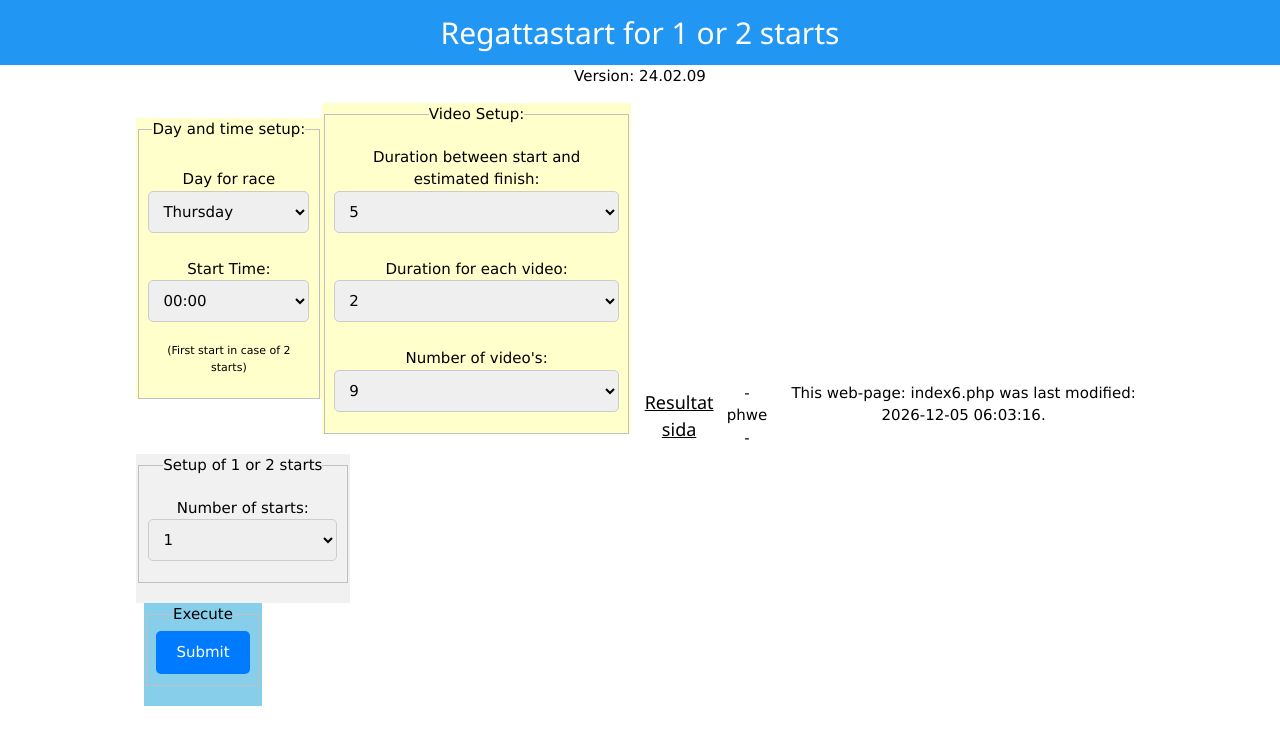
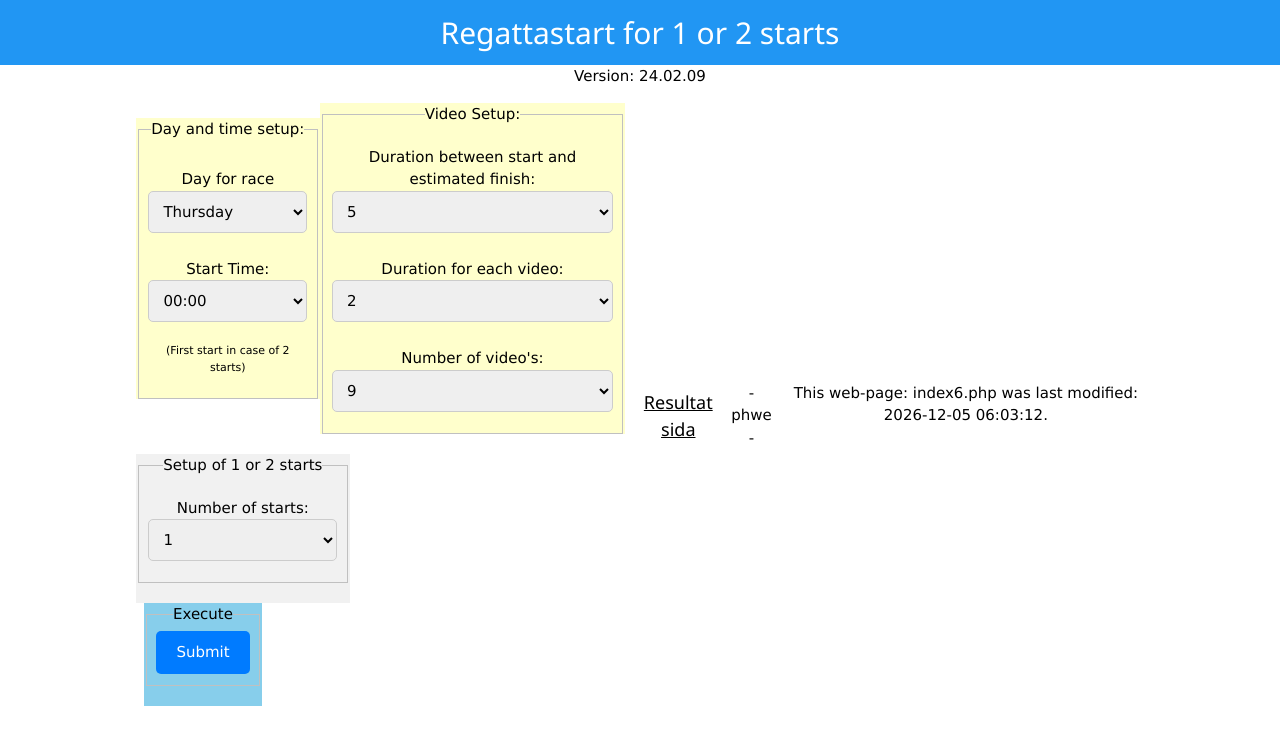
Before and after one commit to nrjphwe/Regattastart, a PHP site: page /index6.php in a window 1280 px wide. Shown: the top 745 px of the page. Run offline with PHP 8.4, Linux system fonts and the light colour scheme.

Commit message:
Update index6.php

```diff
--- a/index6.php
+++ b/index6.php
@@ -211,9 +211,11 @@ $num_starts = isset($_SESSION["form_data"]["num_starts"]) ? $_SESSION["form_data
 <!-- Here is our page's main content -->
 <main>
     <br>
-    <div class="form-container" style="text-align: center;">
-        <div style="text-align: center;">
-        <div id="result" ></div>
+    <div class="w3-row-padding">
+        <div class="form-container" style="text-align: center;">
+            <div style="text-align: center;">
+            <div id="result" ></div>
+        </div>
     </div>
     <h5> <a href="/index.php">  Resultat sida  </a></h5>
     </div>
```
